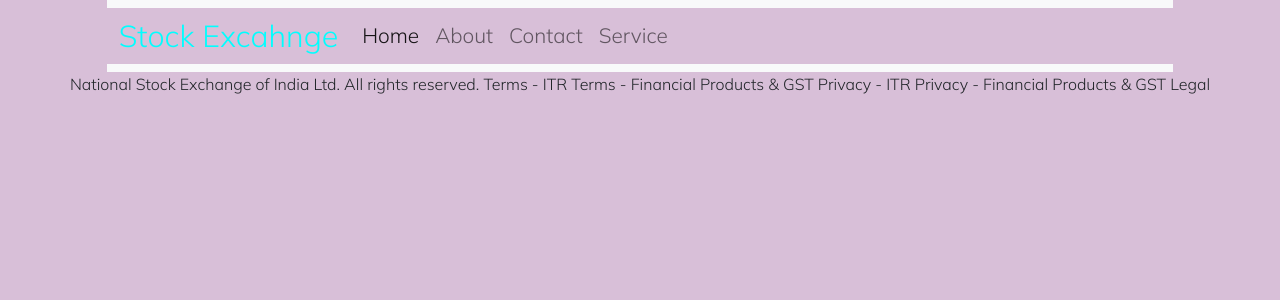
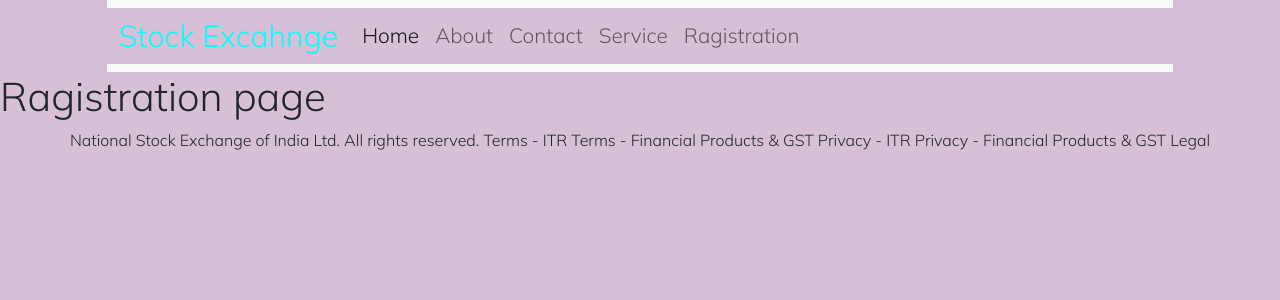
Before and after one commit to MyRouth/dummyreact, a React (Create React App) app: page /ragistration in a window 1280 px wide. Shown: the top 300 px of the page. Built offline with nearby package versions, Linux system fonts and the light colour scheme.

Commit message:
dummyapp

```diff
--- a/package.json
+++ b/package.json
@@ -3,6 +3,11 @@
   "version": "0.1.0",
   "private": true,
   "dependencies": {
+    "@emotion/react": "^11.7.1",
+    "@emotion/styled": "^11.6.0",
+    "@material-ui/core": "^4.12.3",
+    "@mui/material": "^5.3.0",
+    "@mui/styled-engine-sc": "^5.3.0",
     "@testing-library/jest-dom": "^5.16.1",
     "@testing-library/react": "^12.1.2",
     "@testing-library/user-event": "^13.5.0",
@@ -11,6 +16,7 @@
     "react-dom": "^17.0.2",
     "react-router-dom": "^5.3.0",
     "react-scripts": "5.0.0",
+    "styled-components": "^5.3.3",
     "web-vitals": "^2.1.3"
   },
   "scripts": {
--- a/src/App.js
+++ b/src/App.js
@@ -10,7 +10,8 @@ import Contact from './component/Contact';
 import Service from './component/Service';
 import Footer from './component/Footer';
 import {Route,Switch} from "react-router-dom";
-// import Access from './component/Access';
+import ragistration from './component/ragistration';
+import Access from './component/Access';
 const App= () => {
   return (
     <>
@@ -31,10 +32,10 @@ const App= () => {
     <Route exact path="/About" component={About} />
     <Route exact path="/Service" component={Service} />
     <Route exact path="/Contact" component={Contact} />
+    <Route exact path="/ragistration" component={ragistration} />
     </Switch>
     <Footer />
     </>
   );
 }
-
 export default App
--- a/src/component/Home.js
+++ b/src/component/Home.js
@@ -8,7 +8,6 @@ const Home = () =>{
       imgsrc={web}
       visit="/contact"
       btname="Connect to BSE"/>
-
     </>
   );
 }
--- a/src/component/navbar.js
+++ b/src/component/navbar.js
@@ -30,6 +30,11 @@ const Navbar = () => {
         <li className="nav-item">
           <NavLink className="nav-link" to="/Service">Service</NavLink>
         </li>
+
+        <li className="nav-item">
+          <NavLink className="nav-link" to="/registration">Ragistration</NavLink>
+        </li>
+
         </ul>
     </div>
   </div>
--- /dev/null
+++ b/src/component/ragistration.js
@@ -0,0 +1,11 @@
+import React from "react";
+// import {Button} from "@material-ui/core";
+
+const ragistration = () => {
+  return (
+     <h1> Ragistration page</h1>
+  );
+}
+
+
+export default ragistration
```
Also changed, not shown: 1 other file (tests, documents, lock files or other folders).
